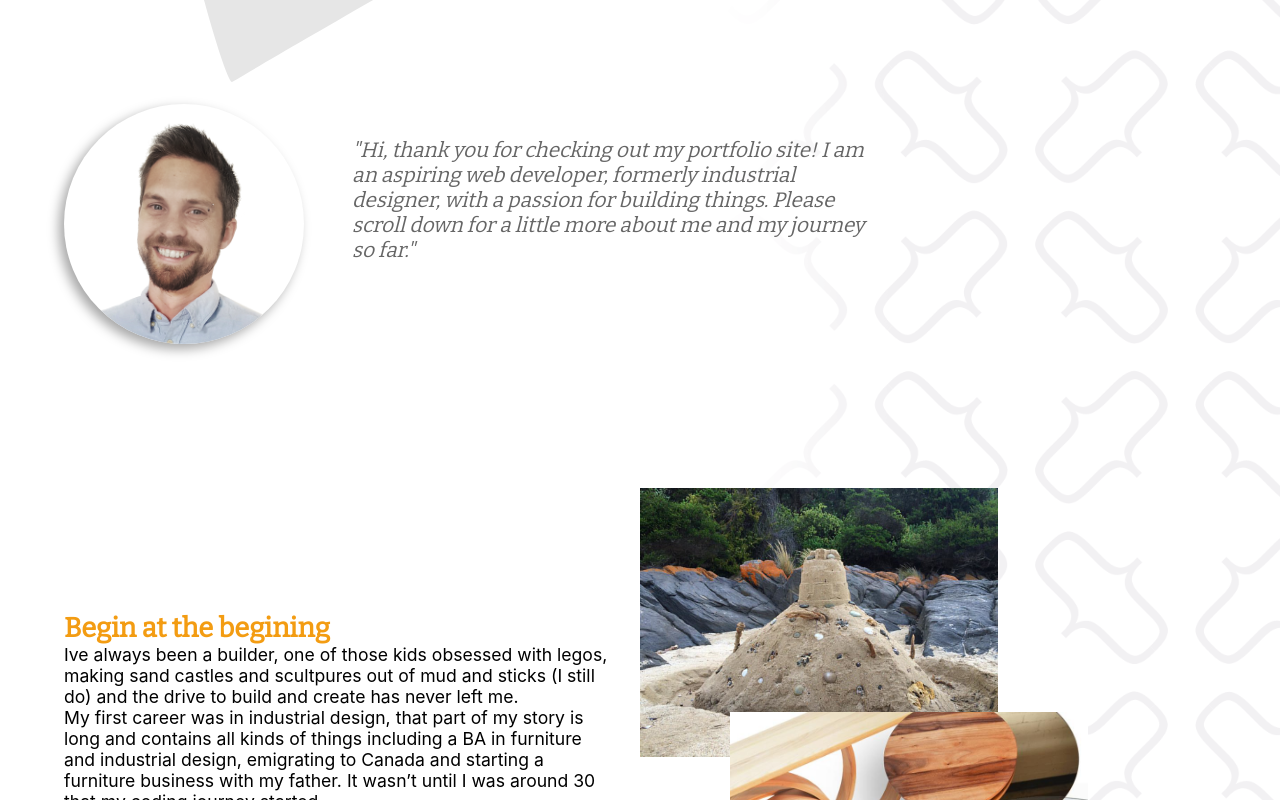
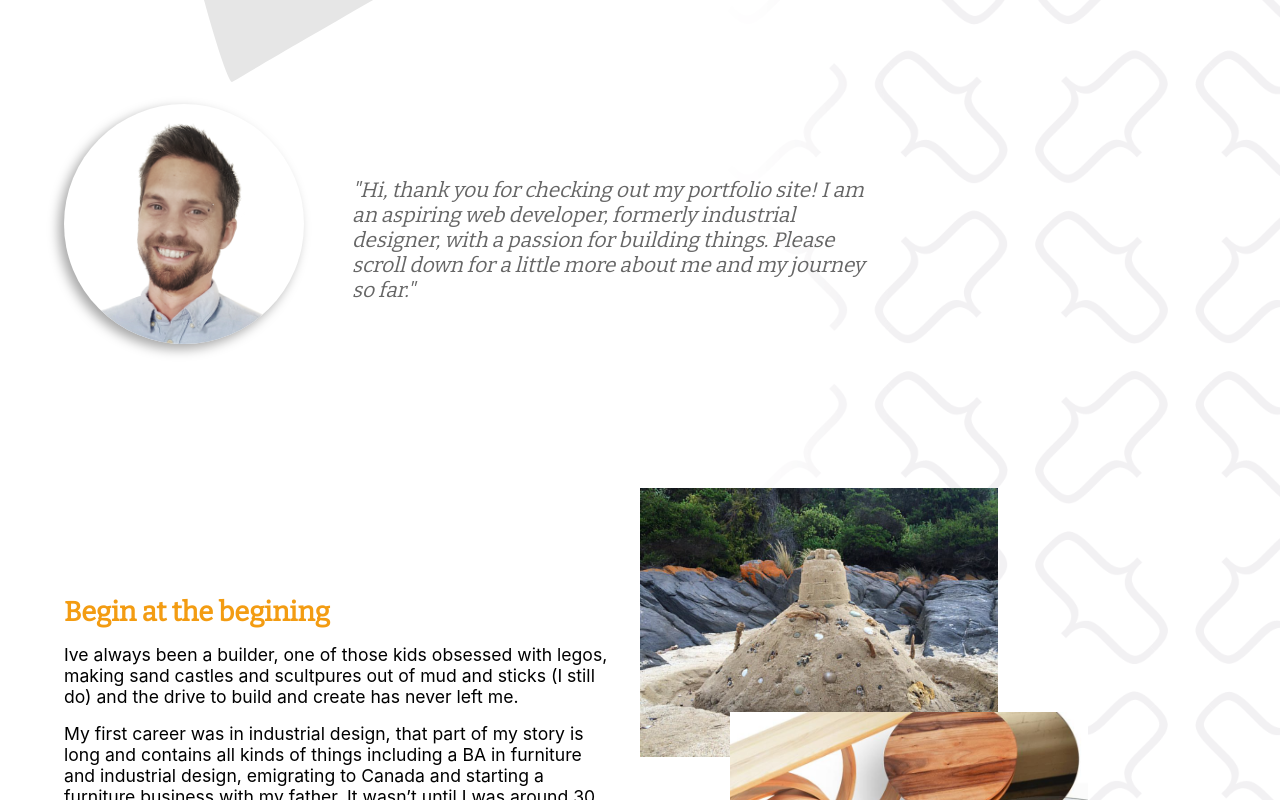
Before and after one commit to Jam52/personal-portfolio-react, a React (Create React App) app: page /about in a window 1280 px wide. Shown: the part 760-1560 px from the top of the page. Built offline with nearby package versions, Linux system fonts and the light colour scheme.

Commit message:
Fix about me page

```diff
--- a/src/Containers/AboutPage/AboutPage.js
+++ b/src/Containers/AboutPage/AboutPage.js
@@ -30,7 +30,7 @@ const AboutPage = () => {
               className={classes.profile}
               alt="jamie photograph"
             ></img>
-            <p className={classes.intro_para}>
+            <p>
               "Hi, thank you for checking out my portfolio site! I am an
               aspiring web developer, formerly industrial designer, with a
               passion for building things. Please scroll down for a little more
--- a/src/Containers/AboutPage/AboutPage.module.scss
+++ b/src/Containers/AboutPage/AboutPage.module.scss
@@ -7,12 +7,12 @@
   align-items: center;
   height: 100%;
   padding: 4rem 0;
-  &_para {
+  p {
     color: #666;
     font-size: 1.3rem;
     font-family: $font-title;
     font-style: italic;
-    margin-bottom: 3rem;
+    margin-top: 2rem;
     max-width: 40ch;
   }
 }
@@ -30,6 +30,10 @@
   font-size: 1.1rem;
   max-width: 60ch;
   width: 100%;
+}
+
+.section_paragraph > * + * {
+  margin-top: 1rem;
 }
 
 .section_images {
```
